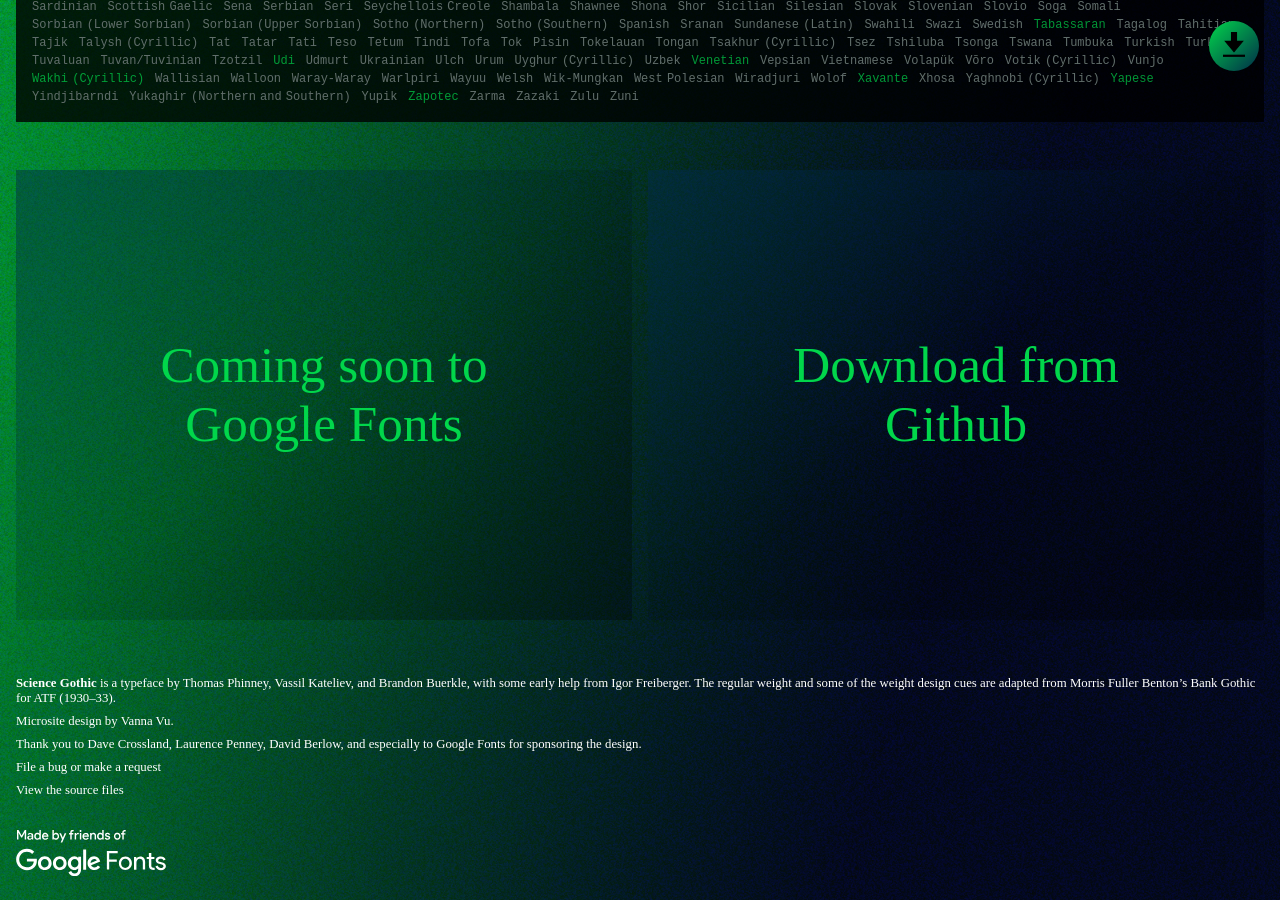
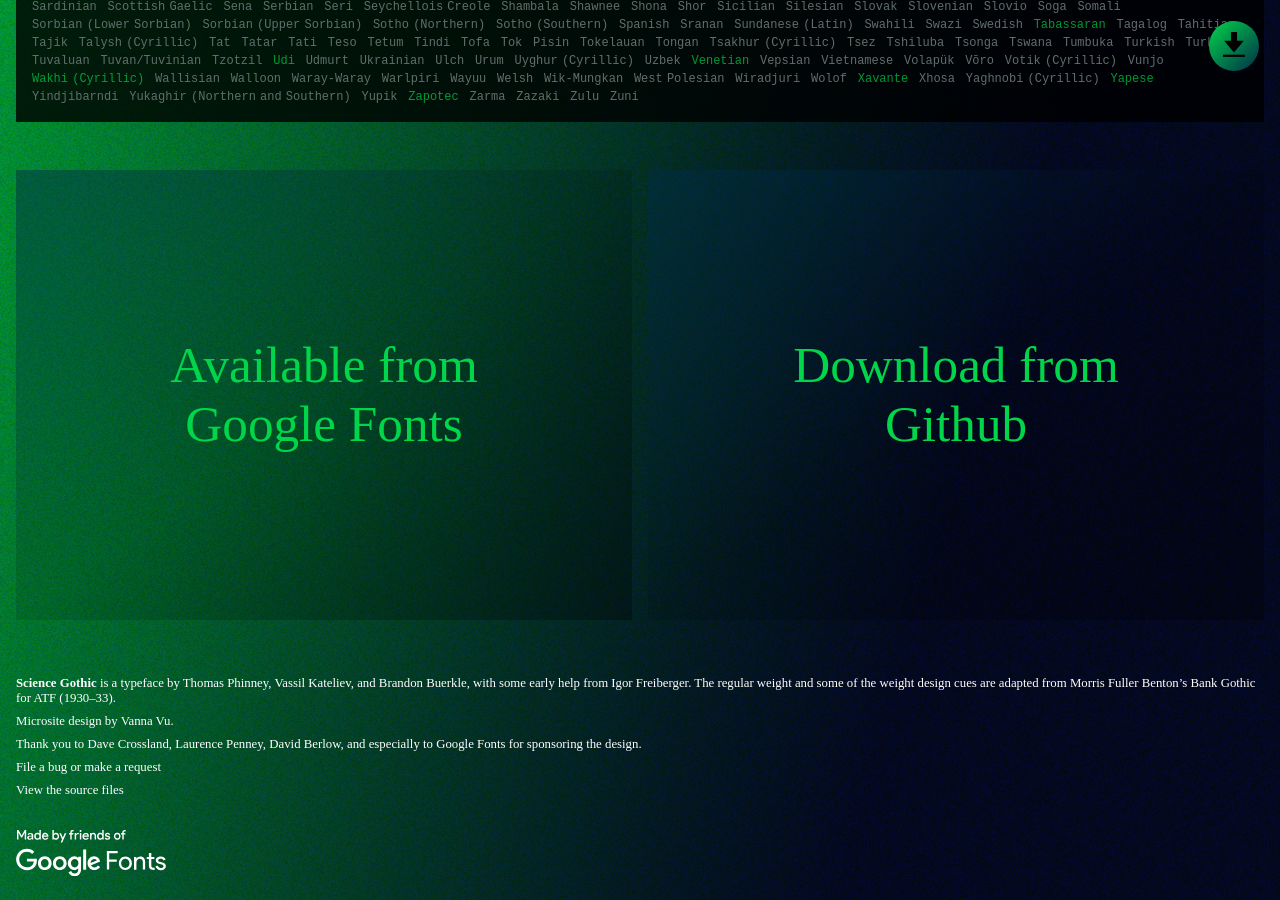
Before and after one commit to tphinney/science_gothic_microsite, a Jekyll site: the page built from index.md, in a window 1280 px wide and 900 px high, scrolled down 3576 px. Built offline with Jekyll 4.4.1, drawn with Linux system fonts in a browser that asks for light colours; some web fonts are replaced.

Commit message:
Update link because: available now

```diff
--- a/_includes/sections/download.md
+++ b/_includes/sections/download.md
@@ -1,5 +1,5 @@
 <a id="google_download" href="https://fonts.google.com/specimen/Science+Gothic/tester">
-  <p>Coming soon to<br>Google Fonts</p>
+  <p>Available from <br>Google Fonts</p>
 </a>
 
 
```
